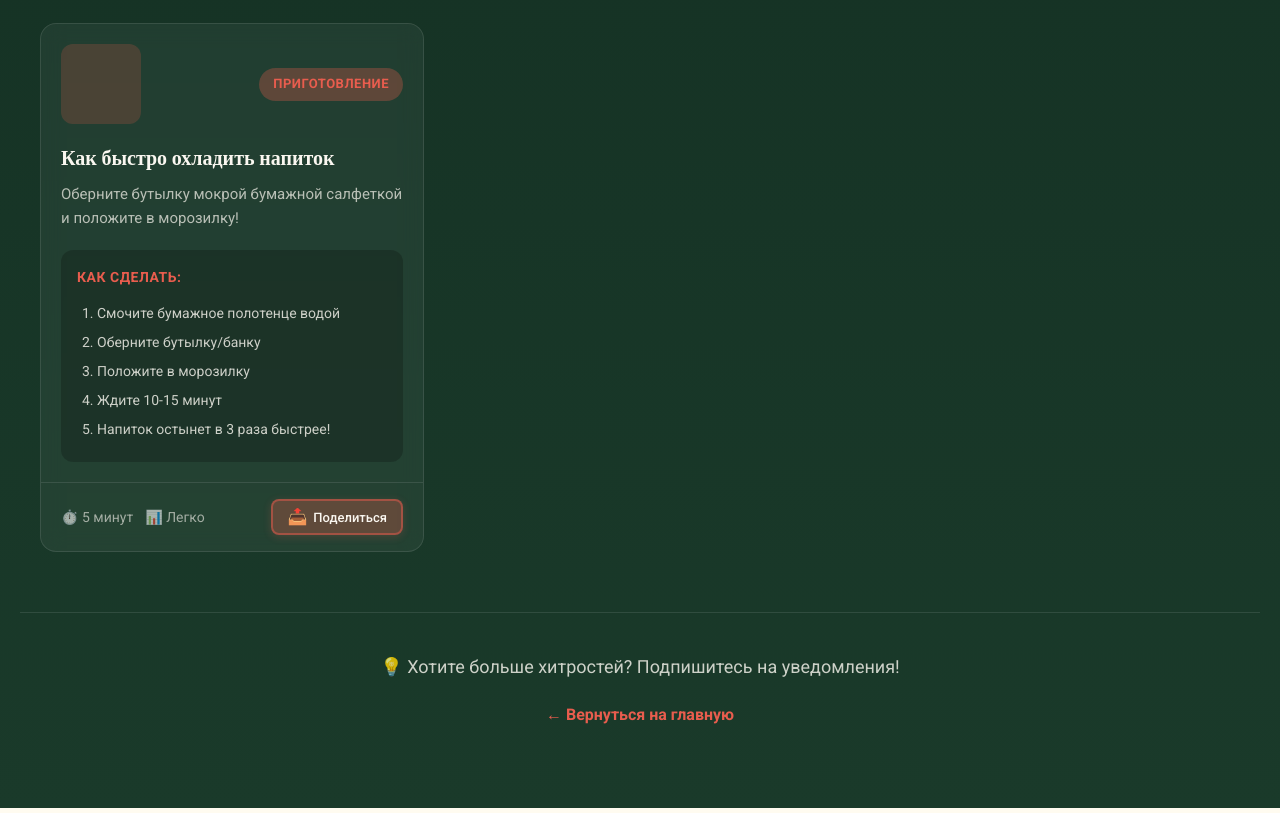
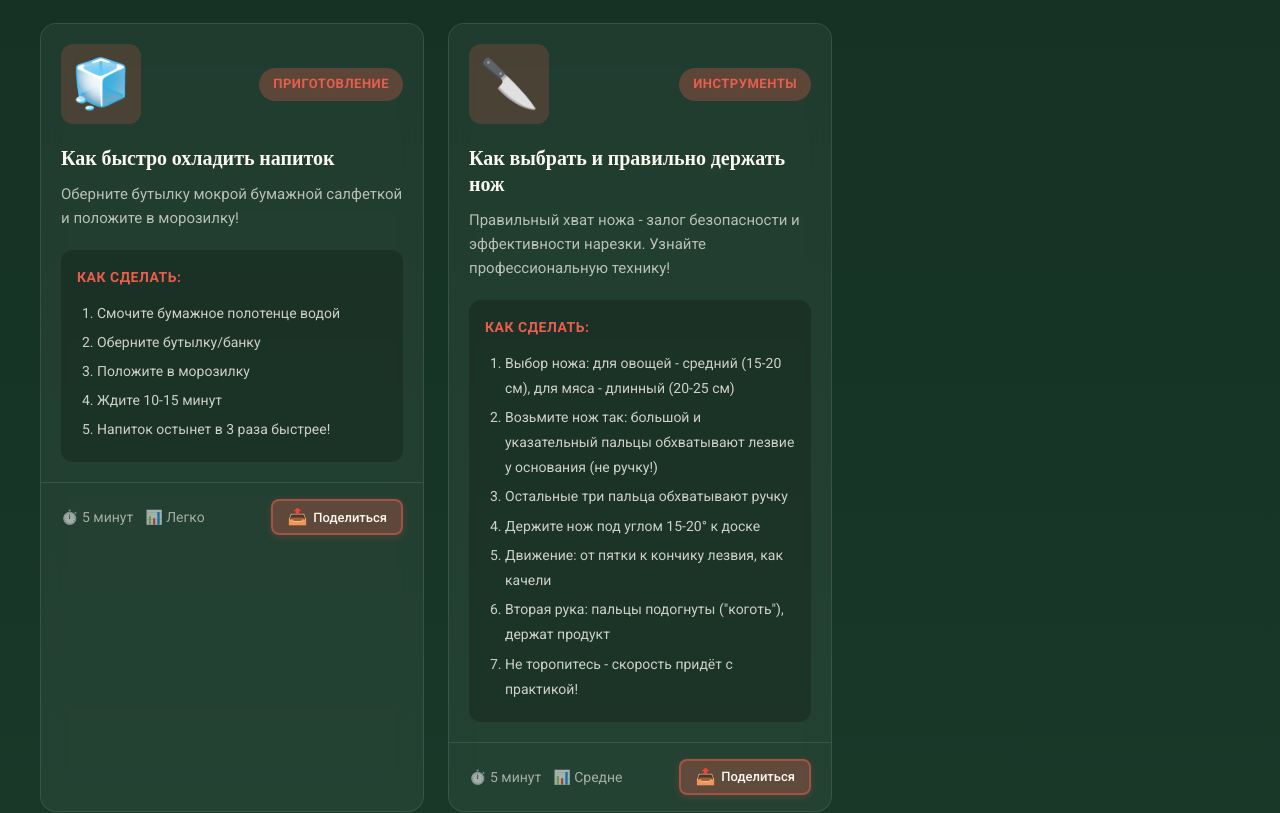
Before and after one commit to svideoproekt-ship-it/russka-kuhnya-9551, a React (Vite) app: page /kitchen-hacks in a window 1280 px wide. Shown: the part 2145-2958 px from the top of the page. Built offline with nearby package versions, Linux system fonts and the light colour scheme; a web font is replaced by a local one.

Commit message:
feat: add hack about knife selection and grip

```diff
--- a/src/pages/KitchenHacks.jsx
+++ b/src/pages/KitchenHacks.jsx
@@ -148,13 +148,13 @@ const KitchenHacks = () => {
         'Для долгого хранения - заморозьте',
       ],
     },
-    {
+        {
       id: 10,
       title: 'Как быстро охладить напиток',
       category: 'Приготовление',
       time: '5 минут',
       difficulty: 'Легко',
-      icon: '',
+      icon: '🧊',
       description: 'Оберните бутылку мокрой бумажной салфеткой и положите в морозилку!',
       steps: [
         'Смочите бумажное полотенце водой',
@@ -164,8 +164,25 @@ const KitchenHacks = () => {
         'Напиток остынет в 3 раза быстрее!',
       ],
     },
+    {
+      id: 11,
+      title: 'Как выбрать и правильно держать нож',
+      category: 'Инструменты',
+      time: '5 минут',
+      difficulty: 'Средне',
+      icon: '🔪',
+      description: 'Правильный хват ножа - залог безопасности и эффективности нарезки. Узнайте профессиональную технику!',
+      steps: [
+        'Выбор ножа: для овощей - средний (15-20 см), для мяса - длинный (20-25 см)',
+        'Возьмите нож так: большой и указательный пальцы обхватывают лезвие у основания (не ручку!)',
+        'Остальные три пальца обхватывают ручку',
+        'Держите нож под углом 15-20° к доске',
+        'Движение: от пятки к кончику лезвия, как качели',
+        'Вторая рука: пальцы подогнуты ("коготь"), держат продукт',
+        'Не торопитесь - скорость придёт с практикой!',
+      ],
+    },
   ];
-
   const categories = ['all', 'Хранение', 'Приготовление', 'Инструменты', 'Организация'];
 
   const filteredHacks = activeCategory === 'all'
```
